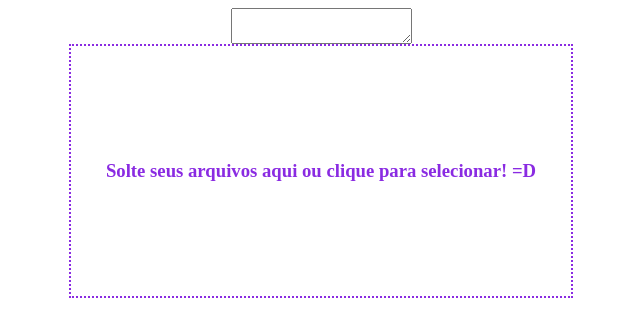
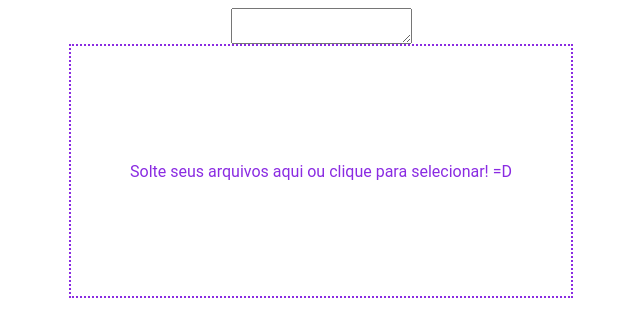
Before and after one commit to mallonenogueira/tupperware-frontend, a React (Create React App) app: page / in a window 1280 px wide. Shown: the top 336 px of the page, without its empty margins (319-959 px from the left). Built offline with nearby package versions, Linux system fonts and the light colour scheme.

Commit message:
Alterado font para robotão

```diff
--- a/src/App.tsx
+++ b/src/App.tsx
@@ -64,10 +64,10 @@ export default function App() {
             setFile(event.dataTransfer.files[0]);
           }}
         >
-          <h3>
+          <p>
             {fileName ||
               "Solte seus arquivos aqui ou clique para selecionar! =D"}
-          </h3>
+          </p>
 
           <Input
             type="file"
--- a/src/index.tsx
+++ b/src/index.tsx
@@ -1,5 +1,6 @@
 import * as React from "react";
 import { render } from "react-dom";
+import "./styles.css";
 
 import App from "./App";
 
--- a/src/styles.css
+++ b/src/styles.css
@@ -1,3 +1,3 @@
-.App {
-  font-family: sans-serif;
+* {
+  font-family: Roboto, sans-serif;
 }
```
